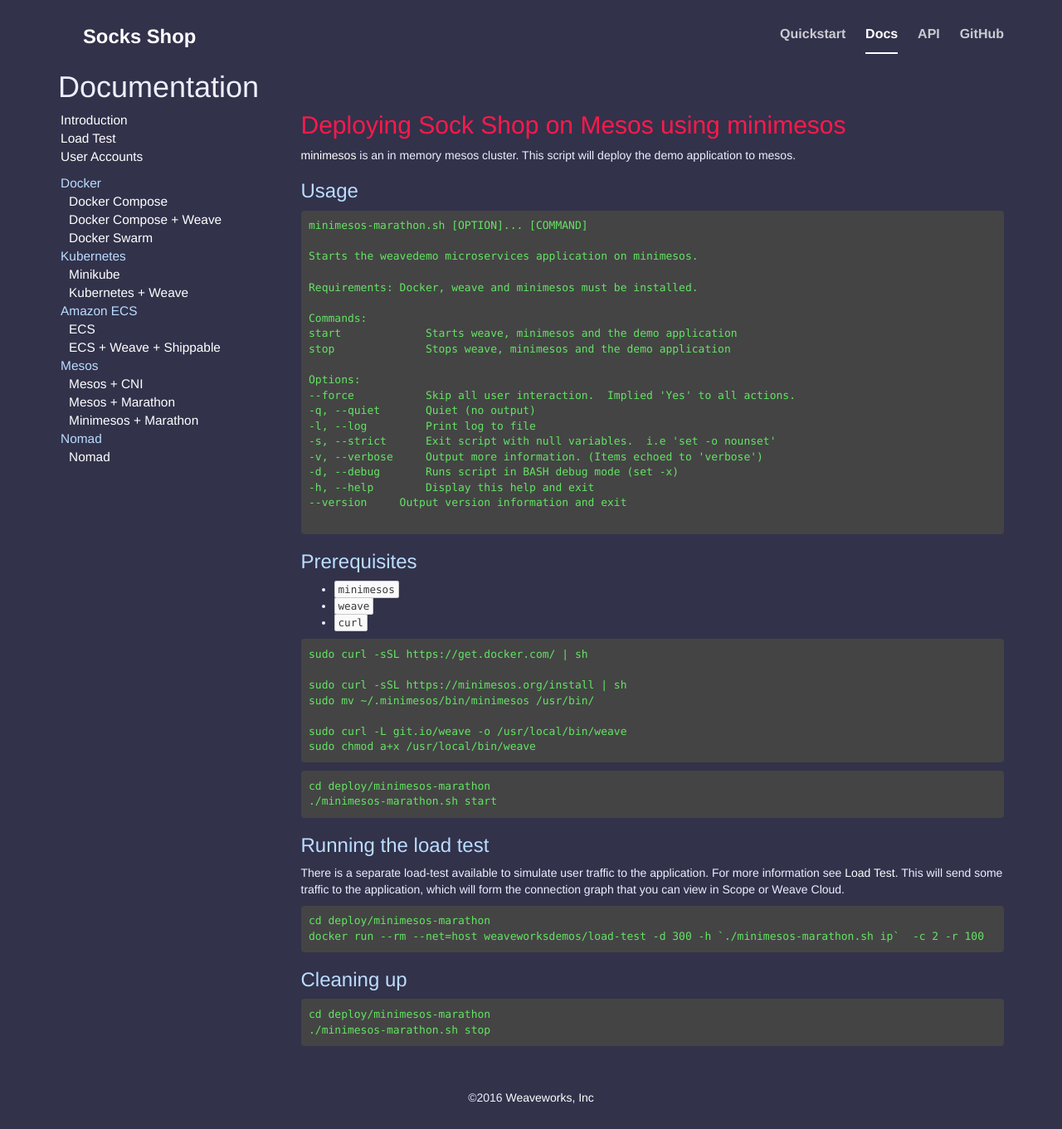
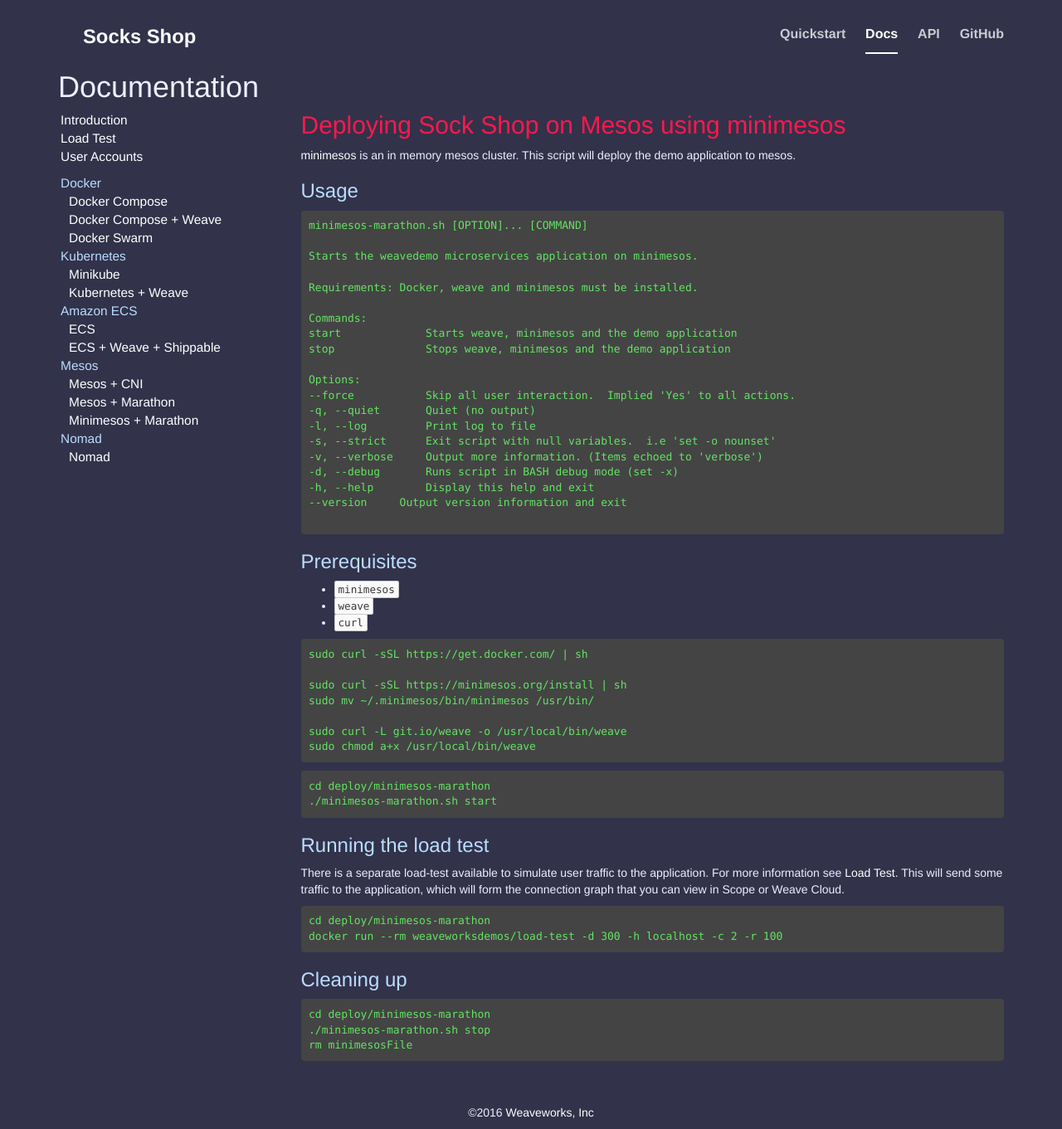
Before and after one commit to microservices-demo/microservices-demo.github.io, a Jekyll site: the page built from deployment/minimesos-marathon.md, in a window 1280 px wide. Shown: the whole page at 83% size. Built offline with Jekyll 4.4.1, drawn with Linux system fonts in a browser that asks for light colours; nearby versions of some CDN libraries; our own code applies the rules of GitHub Pages for plain Markdown files.

Commit message:
Update minimesos

```diff
--- a/deployment/minimesos-marathon.md
+++ b/deployment/minimesos-marathon.md
@@ -41,6 +41,7 @@
 
     apt-get update
     apt-get install -yq sudo net-tools
+
 -->
 
 <!-- deploy-doc-start create-infrastructure -->
@@ -52,7 +53,6 @@
 
     sudo curl -L git.io/weave -o /usr/local/bin/weave
     sudo chmod a+x /usr/local/bin/weave
-
 
 <!-- deploy-doc-end -->
 
@@ -71,17 +71,18 @@
 <!-- deploy-doc-start run-tests -->
 
     cd deploy/minimesos-marathon
-    docker run --rm --net=host weaveworksdemos/load-test -d 300 -h `./minimesos-marathon.sh ip`  -c 2 -r 100
+    docker run --rm weaveworksdemos/load-test -d 300 -h localhost -c 2 -r 100
 
 <!-- deploy-doc-end -->
 
 <!-- deploy-doc-hidden run-tests
 
-    docker run -\-rm -v=/var/run/weave/weave.sock:/var/run/weave/weave.sock docker docker -H unix:///var/run/weave/weave.sock run -\-rm -\-name=healthcheck weaveworksdemos/healthcheck:snapshot -s catalogue,user,cart,orders,shipping,queue-master,payment -d 1 -r 5
+    docker run -\-rm -\-name=healthcheck weaveworksdemos/healthcheck:snapshot -s catalogue,user,cart,orders,shipping,queue-master,payment -d 60 -r 5
 
     if [ $? -ne 0 ]; then
         exit 1;
     fi
+
 -->
 
 ### Cleaning up
@@ -90,12 +91,6 @@
 
     cd deploy/minimesos-marathon
     ./minimesos-marathon.sh stop
+    rm minimesosFile
 
 <!-- deploy-doc-end -->
-
-<!-- deploy-doc-hidden destroy-infrastructure
-
-    cd deploy/minimesos-marathon
-    rm minimesosFile
-
--->
```
